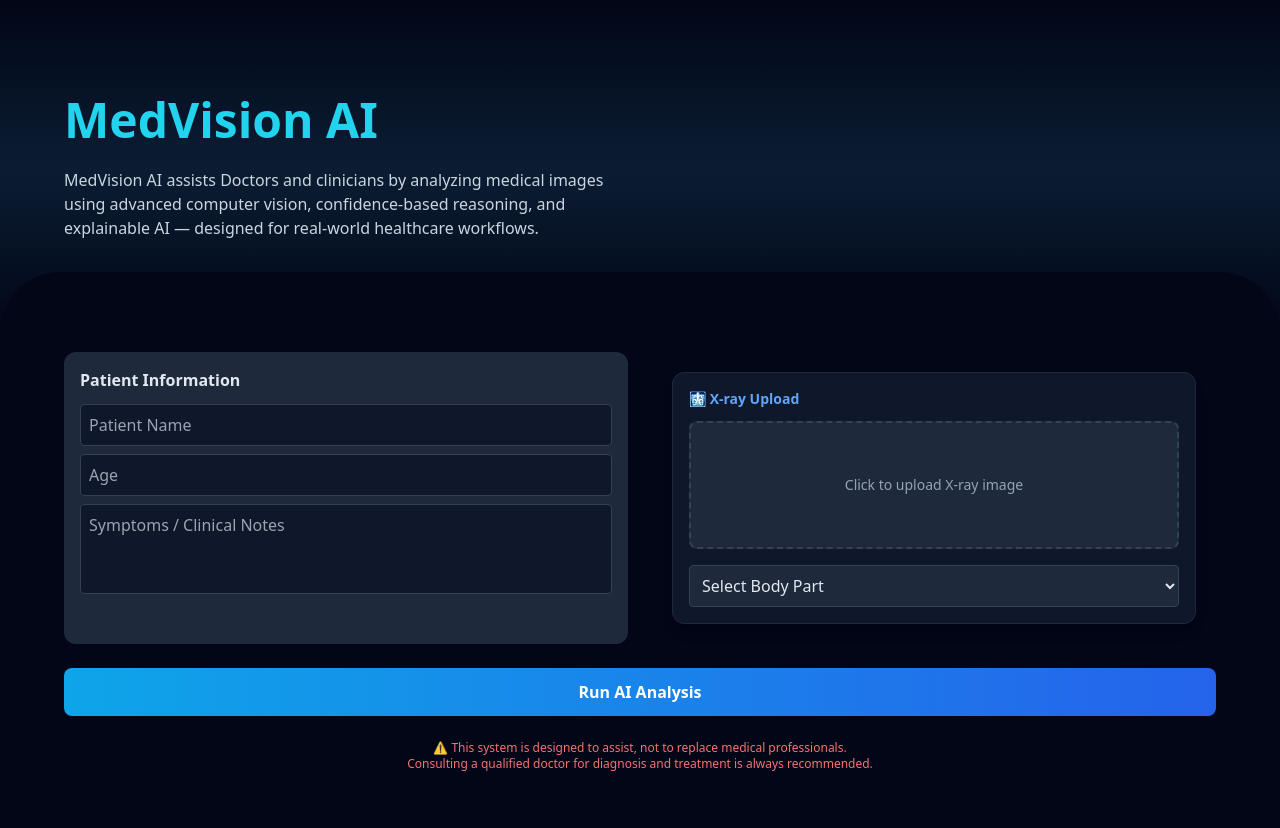
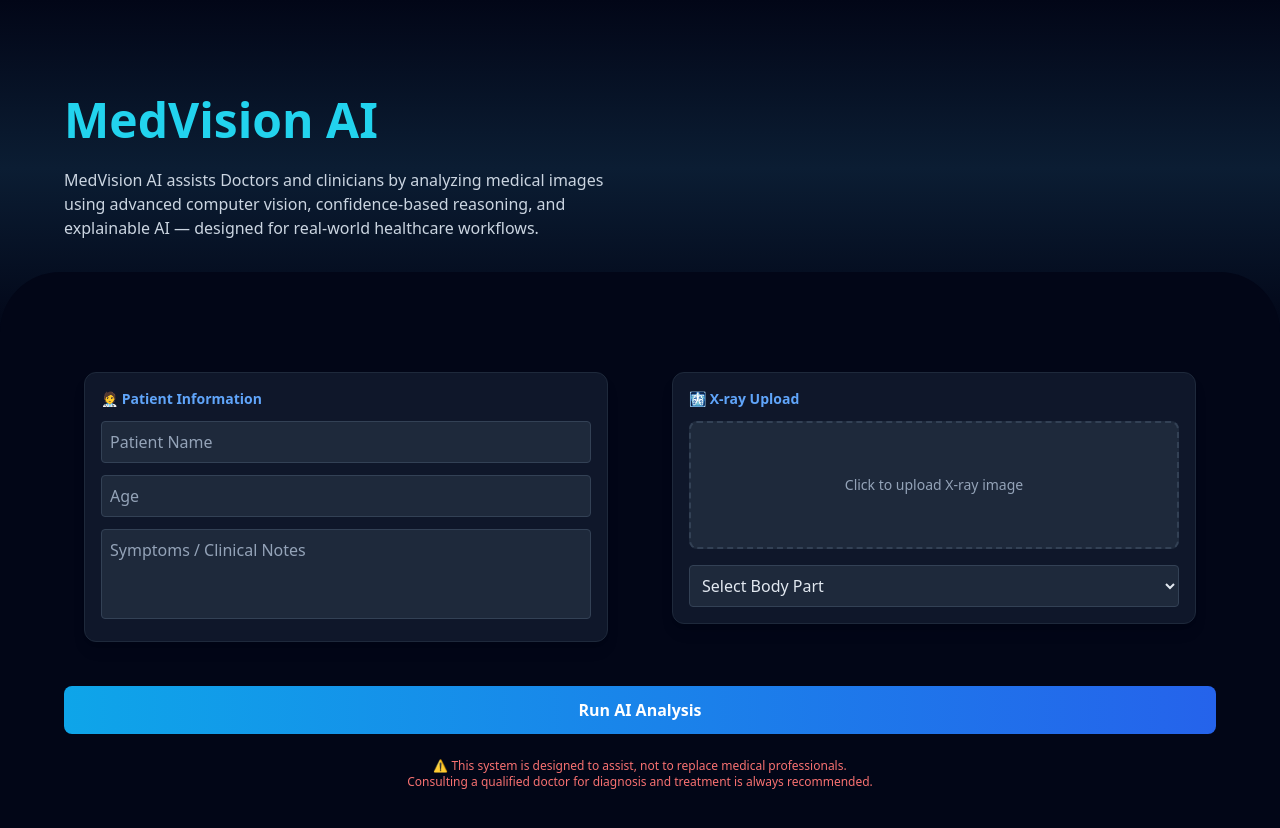
Before and after one commit to gaganm1711/TechNova_MedVisionAI, a React app: page / in a window 1280 px wide. Shown: the top 828 px of the page. Built offline with nearby package versions, Linux system fonts and the light colour scheme; the HTML template or start-up script is replaced by a standard one.

Commit message:
Update PatientForm.jsx

```diff
--- a/src/components/PatientForm.jsx
+++ b/src/components/PatientForm.jsx
@@ -1,36 +1,33 @@
 export default function PatientForm({ formData, setFormData }) {
   return (
-    <div className="bg-slate-800 rounded-xl p-4">
-      <h2 className="text-md font-semibold mb-3 text-slate-200">
-        Patient Information
+    <div className="glass-card p-5">
+    <div className="bg-slate-900 rounded-xl p-4 shadow-lg border border-slate-800">
+      <h2 className="text-sm font-semibold text-blue-400 mb-3">
+        🧑‍⚕️ Patient Information
       </h2>
 
       <input
-        type="text"
         placeholder="Patient Name"
-        className="w-full mb-2 p-2 rounded bg-slate-900 border border-slate-700 text-white focus:outline-none focus:ring-2 focus:ring-blue-600"
-        onChange={(e) =>
-          setFormData({ ...formData, name: e.target.value })
-        }
+        className="w-full mb-3 p-2 rounded bg-slate-800 border border-slate-700 text-slate-200 placeholder-slate-400 focus:outline-none focus:border-blue-500"
+        onChange={(e) => setFormData({ ...formData, name: e.target.value })}
       />
 
       <input
         type="number"
         placeholder="Age"
-        className="w-full mb-2 p-2 rounded bg-slate-900 border border-slate-700 text-white focus:outline-none focus:ring-2 focus:ring-blue-600"
-        onChange={(e) =>
-          setFormData({ ...formData, age: e.target.value })
-        }
+        className="w-full mb-3 p-2 rounded bg-slate-800 border border-slate-700 text-slate-200 placeholder-slate-400 focus:outline-none focus:border-blue-500"
+        onChange={(e) => setFormData({ ...formData, age: e.target.value })}
       />
 
       <textarea
         placeholder="Symptoms / Clinical Notes"
         rows="3"
-        className="w-full p-2 rounded bg-slate-900 border border-slate-700 text-white resize-none focus:outline-none focus:ring-2 focus:ring-blue-600"
+        className="w-full p-2 rounded bg-slate-800 border border-slate-700 text-slate-200 placeholder-slate-400 resize-none focus:outline-none focus:border-blue-500"
         onChange={(e) =>
           setFormData({ ...formData, symptoms: e.target.value })
         }
       />
     </div>
+    </div>
   );
 }
```
